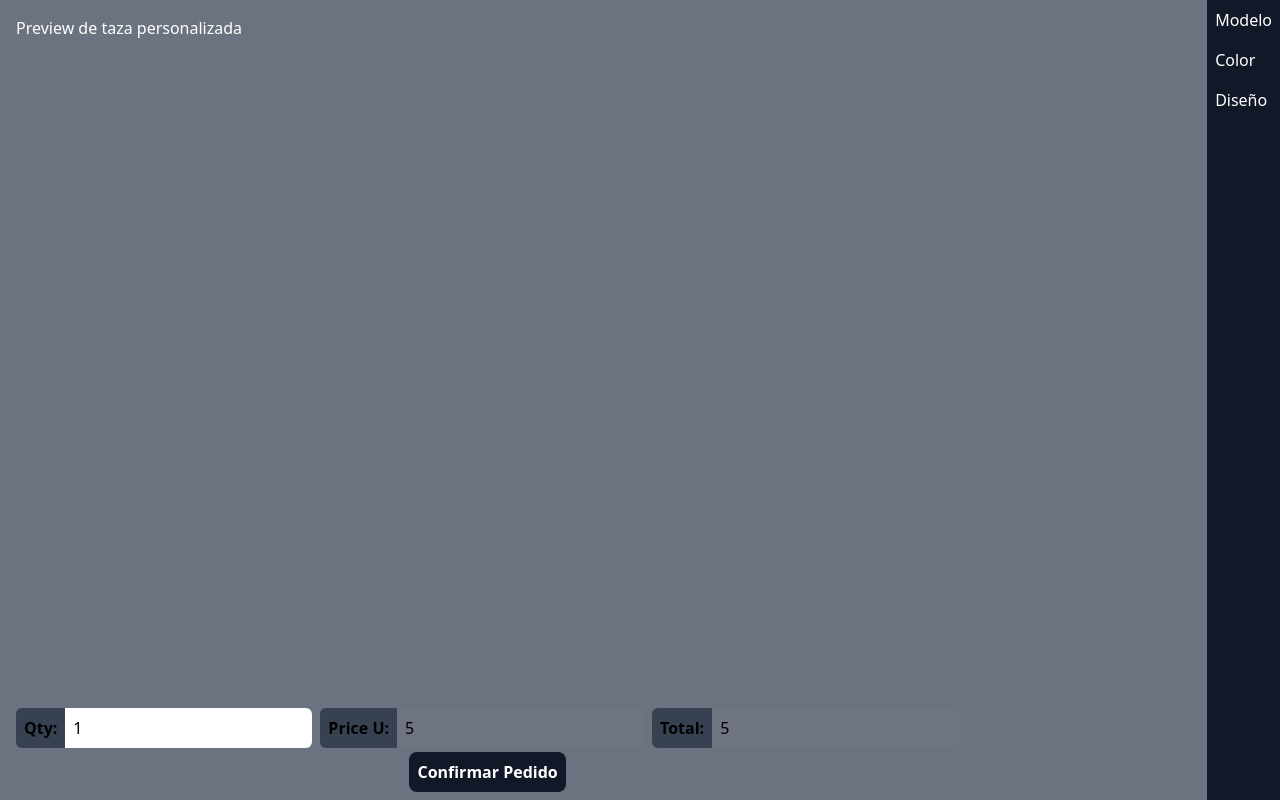
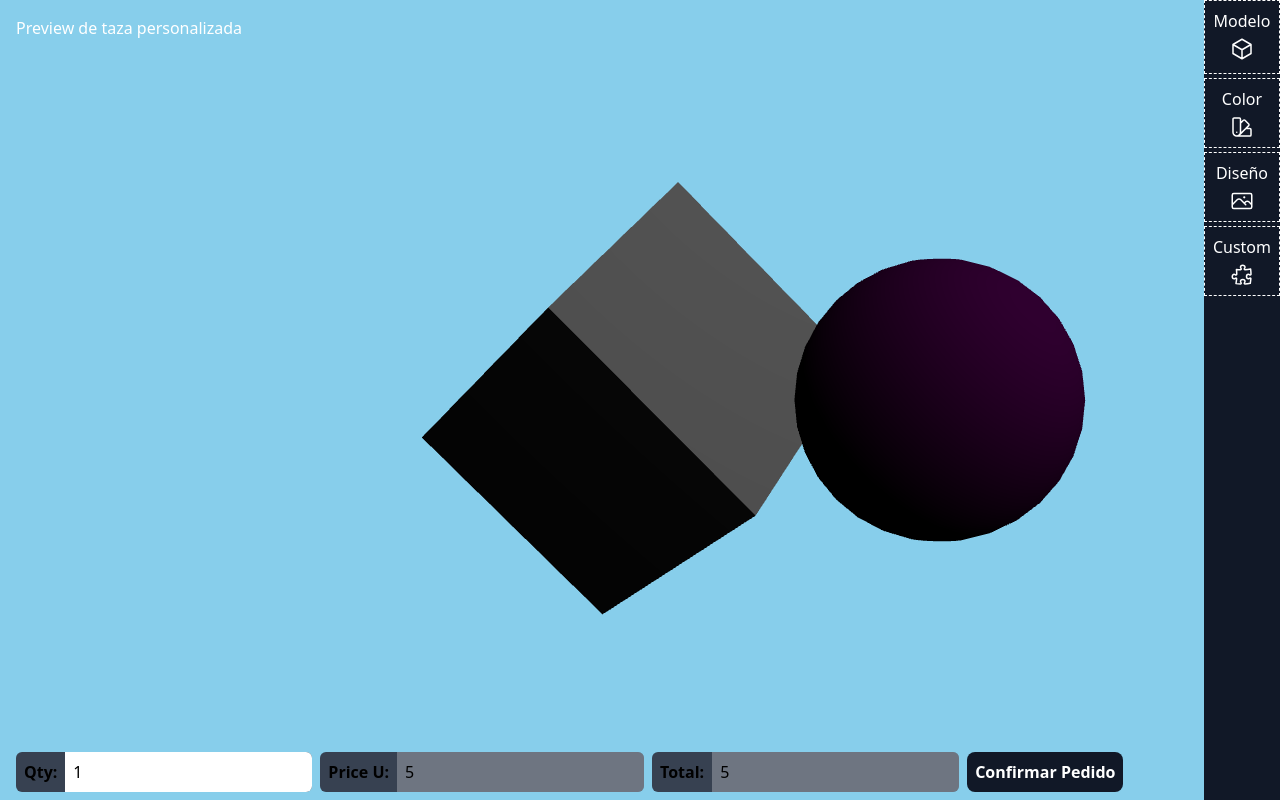
Before and after one commit to dexterx17/maps, a website built with webpack: page index.html in a window 1280 px wide. Built offline with nearby package versions, Linux system fonts and the light colour scheme; animation ran at ten frames a second.

Commit message:
animation loop

```diff
--- a/index.html
+++ b/index.html
@@ -10,20 +10,52 @@
 <body>
     <main>
         <div>
+            <div id="modal"></div>
             <section class="flex  h-screen">
-                <article class="p-4 bg-gray-500 w-full h-full">
-                    <h2 class="text-white">Preview de taza personalizada</h2>
+                <article id="scene-container" class="bg-gray-500 w-full h-full">
+                    <h2 class="absolute p-4 text-white">Preview de taza personalizada</h2>
                 </article>
                 <aside class="absolute h-full right-0 bg-gray-900" >
-                    <div class="flex flex-col text-white ">
-                        <div class="toolbar-item p-2">
+                    <div class="flex flex-col gap-1 text-white ">
+                        <div id="btn-modelo" class="border border-dashed hover:border-solid cursor-pointer border-white flex flex-col items-center p-2">
+                            <div>
                                 Modelo
                             </div>
-                        <div class="toolbar-item p-2">
+                            <div class="py-1">
+                                <svg  xmlns="http://www.w3.org/2000/svg" fill="none" viewBox="0 0 24 24" stroke-width="1.5" stroke="currentColor" class="w-6 h-6 hover:scale-125">
+                                    <path stroke-linecap="round" stroke-linejoin="round" d="M21 7.5l-9-5.25L3 7.5m18 0l-9 5.25m9-5.25v9l-9 5.25M3 7.5l9 5.25M3 7.5v9l9 5.25m0-9v9" />
+                                  </svg>
+                            </div>
+                        </div>
+                            <div class="border border-dashed hover:border-solid cursor-pointer border-white flex flex-col items-center p-2">
+                                <div>
                                     Color
                                 </div>
-                        <div class="toolbar-item p-2">
+                                <div class="pt-1">
+                                    <svg xmlns="http://www.w3.org/2000/svg" fill="none" viewBox="0 0 24 24" stroke-width="1.5" stroke="currentColor" class="w-6 h-6  hover:scale-125">
+                                        <path stroke-linecap="round" stroke-linejoin="round" d="M4.098 19.902a3.75 3.75 0 005.304 0l6.401-6.402M6.75 21A3.75 3.75 0 013 17.25V4.125C3 3.504 3.504 3 4.125 3h5.25c.621 0 1.125.504 1.125 1.125v4.072M6.75 21a3.75 3.75 0 003.75-3.75V8.197M6.75 21h13.125c.621 0 1.125-.504 1.125-1.125v-5.25c0-.621-.504-1.125-1.125-1.125h-4.072M10.5 8.197l2.88-2.88c.438-.439 1.15-.439 1.59 0l3.712 3.713c.44.44.44 1.152 0 1.59l-2.879 2.88M6.75 17.25h.008v.008H6.75v-.008z" />
+                                    </svg>
+                                </div>
+                            </div>
+                            <div class="border border-dashed hover:border-solid cursor-pointer border-white flex flex-col items-center p-2">
+                                <div>
                                     Diseño
+                                </div>
+                                <div class="pt-1">
+                                    <svg xmlns="http://www.w3.org/2000/svg" fill="none" viewBox="0 0 24 24" stroke-width="1.5" stroke="currentColor" class="w-6 h-6  hover:scale-125">
+                                        <path stroke-linecap="round" stroke-linejoin="round" d="M2.25 15.75l5.159-5.159a2.25 2.25 0 013.182 0l5.159 5.159m-1.5-1.5l1.409-1.409a2.25 2.25 0 013.182 0l2.909 2.909m-18 3.75h16.5a1.5 1.5 0 001.5-1.5V6a1.5 1.5 0 00-1.5-1.5H3.75A1.5 1.5 0 002.25 6v12a1.5 1.5 0 001.5 1.5zm10.5-11.25h.008v.008h-.008V8.25zm.375 0a.375.375 0 11-.75 0 .375.375 0 01.75 0z" />
+                                    </svg>
+                                </div>
+                            </div>
+                            <div class="border border-dashed hover:border-solid cursor-pointer border-white flex flex-col items-center p-2">
+                                <div>
+                                    Custom
+                                </div>
+                                <div class="pt-1">
+                                    <svg xmlns="http://www.w3.org/2000/svg" fill="none" viewBox="0 0 24 24" stroke-width="1.5" stroke="currentColor" class="w-6 h-6  hover:scale-125">
+                                        <path stroke-linecap="round" stroke-linejoin="round" d="M14.25 6.087c0-.355.186-.676.401-.959.221-.29.349-.634.349-1.003 0-1.036-1.007-1.875-2.25-1.875s-2.25.84-2.25 1.875c0 .369.128.713.349 1.003.215.283.401.604.401.959v0a.64.64 0 01-.657.643 48.39 48.39 0 01-4.163-.3c.186 1.613.293 3.25.315 4.907a.656.656 0 01-.658.663v0c-.355 0-.676-.186-.959-.401a1.647 1.647 0 00-1.003-.349c-1.036 0-1.875 1.007-1.875 2.25s.84 2.25 1.875 2.25c.369 0 .713-.128 1.003-.349.283-.215.604-.401.959-.401v0c.31 0 .555.26.532.57a48.039 48.039 0 01-.642 5.056c1.518.19 3.058.309 4.616.354a.64.64 0 00.657-.643v0c0-.355-.186-.676-.401-.959a1.647 1.647 0 01-.349-1.003c0-1.035 1.008-1.875 2.25-1.875 1.243 0 2.25.84 2.25 1.875 0 .369-.128.713-.349 1.003-.215.283-.4.604-.4.959v0c0 .333.277.599.61.58a48.1 48.1 0 005.427-.63 48.05 48.05 0 00.582-4.717.532.532 0 00-.533-.57v0c-.355 0-.676.186-.959.401-.29.221-.634.349-1.003.349-1.035 0-1.875-1.007-1.875-2.25s.84-2.25 1.875-2.25c.37 0 .713.128 1.003.349.283.215.604.401.96.401v0a.656.656 0 00.658-.663 48.422 48.422 0 00-.37-5.36c-1.886.342-3.81.574-5.766.689a.578.578 0 01-.61-.58v0z" />
+                                      </svg>
+                                </div>
                             </div>
                     </div>
                 </aside>
@@ -48,12 +80,13 @@
                         </strong>
                         <input readonly disabled type="text" value="5" class="px-2 rounded-r-md">
                     </div>
-                </div>
-                <div class="mt-1 flex justify-center">
+                    <div>
                         <button class="p-2 bg-gray-900 rounded-lg text-white font-semibold">Confirmar Pedido</button>
                     </div>
                 </div>
             </div>
+        </div>
     </main>
+    <script src="dist/main.js"></script>
 </body>
 </html>
--- a/package.json
+++ b/package.json
@@ -7,7 +7,8 @@
     "test": "echo \"Error: no test specified\" && exit 1",
     "start": "lite-server",
     "build": "webpack build",
-    "watch": "webpack watch"
+    "watch": "webpack watch",
+    "css":  "npx tailwindcss -i ./src/css/cups.css -o ./css/dist.css --watch"
   },
   "keywords": [],
   "author": "",
--- a/src/app.ts
+++ b/src/app.ts
@@ -6,7 +6,7 @@ function main() {
     const container = document.querySelector('#scene-container') as HTMLElement;
 
     // Get a reference to the init btn
-    const btnIniciar = document.getElementById('btn-iniciar')! as HTMLElement;
+    //const btnIniciar = document.getElementById('btn-iniciar')! as HTMLElement;
 
 //    btnIniciar.addEventListener('click', () => {
         // 1. Create an instance of the World app
@@ -17,10 +17,13 @@ function main() {
         // console.log(world.renderer);
         // console.log(world.scene);
 
-        // 2. Render the scene
-        world.render();
+        // produce a single frame (render on demand)
+        //world.render();
 
-        btnIniciar.style.display = 'none';
+        // start the loop (produce a stream of frames)
+        world.start();
+
+        //btnIniciar.style.display = 'none';
 //    })
 }
 
--- a/src/components/cube.ts
+++ b/src/components/cube.ts
@@ -1,4 +1,4 @@
-import { BoxGeometry, Color, Mesh, MeshStandardMaterial } from 'three';
+import { BoxGeometry, Color, Mesh, MeshStandardMaterial, MathUtils } from 'three';
 
 function createCube() {
     // create a geometry
@@ -11,21 +11,15 @@ function createCube() {
     // create a Mesh containing the geometry and material
     const cube = new Mesh(geometry, material);
 
-    let x = 0, y = 0, z = 0;
+    const radiansPerSecond = MathUtils.degToRad(30);
 
-    //cube.rotation.set(6, 6, 6);
-
-    setInterval(function(){
-        //if (x < 10) {
-        x +=1;
-        y +=1;
-        z +=1;
-            cube.rotation.set(x, y, z);
-        // } else {
-        //     cube.rotation.set(x -= 1, y -= 1, z);
-        // }
-        console.log(x, y, z);
-    }, 500);
+    // this method will be called once per frame
+    cube.tick = (delta) => {
+            // increase the cube's rotation each frame
+            cube.rotation.z += radiansPerSecond * delta;
+            cube.rotation.x += radiansPerSecond * delta;
+            cube.rotation.y += radiansPerSecond * delta;
+    };
 
     return cube;
 }
--- a/src/components/scene.ts
+++ b/src/components/scene.ts
@@ -4,7 +4,7 @@ function createScene() {
     const scene = new Scene();
 
     scene.background = new Color('skyblue');
-    scene.background = new Color("red");
+    //scene.background = new Color("red");
 
     return scene;
 }
--- /dev/null
+++ b/src/systems/loop.ts
@@ -0,0 +1,44 @@
+import { Clock } from "three";
+
+const clock = new Clock();
+
+class Loop {
+
+    camera: THREE.PerspectiveCamera = null;
+    scene: THREE.Scene = null;
+    renderer: THREE.Renderer = null;
+    updatables = [];
+
+    constructor(camera, scene, renderer: THREE.Renderer) {
+        this.camera = camera;
+        this.scene = scene;
+        this.renderer = renderer;
+        this.updatables = [];
+    }
+
+    start() {
+        this.renderer.setAnimationLoop(() => {
+            // tell every animated object to tick forward one frame
+            this.tick();
+            // render a frame
+            this.renderer.render(this.scene, this.camera);
+        });
+    }
+
+    stop() {
+        this.renderer.setAnimationLoop(null);
+    }
+
+    tick() {
+        // only call the getDelta function once per frame!
+        const delta = clock.getDelta();
+        for (const object of this.updatables) {
+            object.tick(delta);
+        }
+        // console.log(
+        //   `The last frame rendered in ${delta * 1000} milliseconds`,
+        // );
+    }
+}
+
+export { Loop };
--- a/src/systems/renderer.ts
+++ b/src/systems/renderer.ts
@@ -1,7 +1,7 @@
 import { WebGLRenderer } from 'three';
 
 function createRenderer() {
-    const renderer = new WebGLRenderer();
+    const renderer = new WebGLRenderer({ antialias: true });
 
     // turn on the physically correct lighting model
     renderer.physicallyCorrectLights = true;
--- a/src/systems/resizer.ts
+++ b/src/systems/resizer.ts
@@ -1,5 +1,4 @@
-class Resizer {
-  constructor(container, camera, renderer) {
+const setSize = (container, camera, renderer) => {
 	// Set the camera's aspect ratio
 	camera.aspect = container.clientWidth / container.clientHeight;
 
@@ -11,7 +10,22 @@ class Resizer {
 
 	// set the pixel ratio (for mobile devices)
 	renderer.setPixelRatio(window.devicePixelRatio);
+};
+
+class Resizer {
+    constructor(container, camera, renderer) {
+		setSize(container, camera, renderer);
+
+		window.addEventListener("resize", () => {
+			// set the size again if a resize occurs
+			setSize(container, camera, renderer);
+
+			 // perform any custom actions
+			 this.onResize();
+		});
     }
+
+	onResize() {}
 }
 
 export { Resizer };
--- a/src/world.ts
+++ b/src/world.ts
@@ -6,6 +6,7 @@ import { createSphere } from './components/sphere';
 
 import { createRenderer } from './systems/renderer';
 import { Resizer } from './systems/resizer';
+import { Loop } from './systems/loop';
 
 
 class World{
@@ -13,11 +14,13 @@ class World{
     camera: THREE.PerspectiveCamera = null;
     scene: THREE.Scene = null;
     renderer: THREE.Renderer = null;
+    loop: Loop = null;
 
     constructor(container: HTMLElement){
         this.camera = createCamera();
         this.scene = createScene();
         this.renderer = createRenderer();
+        this.loop = new Loop(this.camera, this.scene, this.renderer);
         container.append(this.renderer.domElement)
 
         const cube = createCube();
@@ -25,6 +28,7 @@ class World{
 
         const light = createLights();
 
+        this.loop.updatables.push(cube);
 
         this.scene.add(cube, light);
 
@@ -32,11 +36,22 @@ class World{
 
 
         const resizer = new Resizer(container, this.camera, this.renderer);
+        // resizer.onResize = () => {
+        //     this.render();
+        // };
     }
 
     render(){
         this.renderer.render(this.scene, this.camera);
     }
+
+    start() {
+        this.loop.start();
+    }
+
+    stop() {
+        this.loop.stop();
+    }
 }
 
 export { World };
```
Also changed, not shown: css/dist.css, src/ui/toolbarOption.ts (added). Lines whose indentation alone changed are shown as unchanged.
